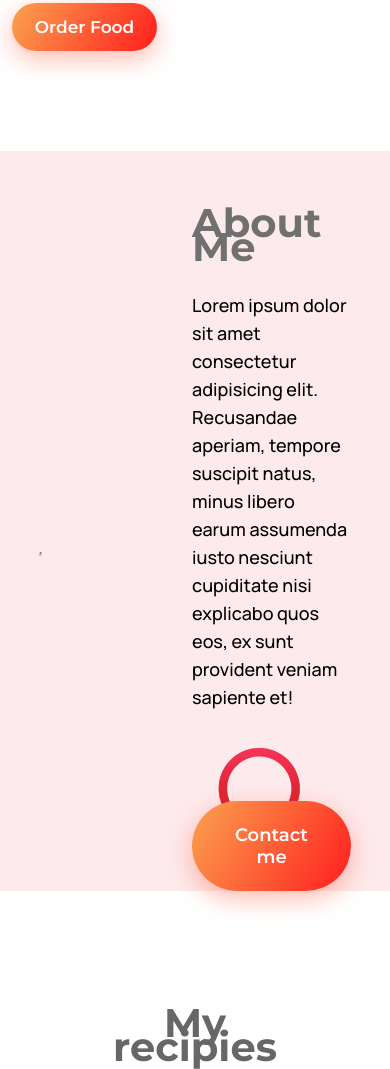
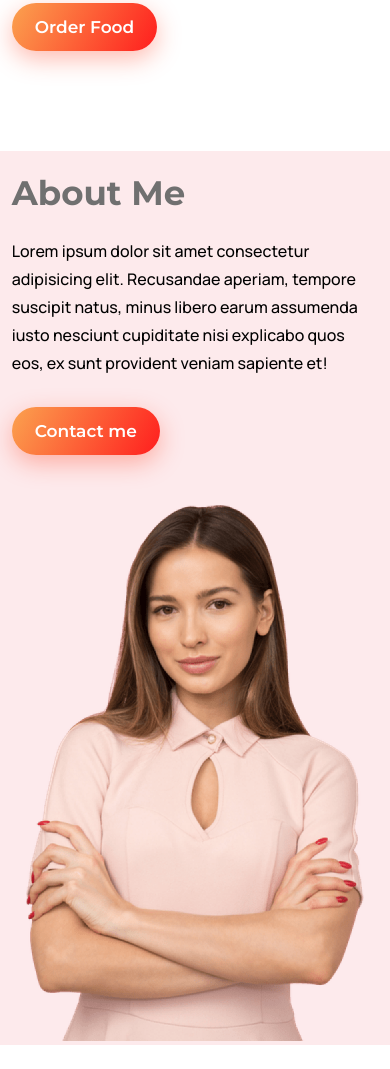
Before and after one commit to bayjid-alom/eat-fresh, a plain HTML site: page index.html in a window 390 px wide. Shown: the part 628-1697 px from the top of the page. Drawn offline with Linux system fonts and the light colour scheme.

Commit message:
Improve mobile responsiveness for About Me section

```diff
--- a/styles/res_mobile.css
+++ b/styles/res_mobile.css
@@ -35,7 +35,7 @@
         -webkit-text-fill-color: transparent;
     }
 
-    #banner-container button {
+    .primary-btn {
         background: linear-gradient(120deg, #FBA24F, #FF1E1E);
         padding: 14px 23px;
         border-radius: 50px;
@@ -48,7 +48,7 @@
     }
 
 
-    #banner-container button:hover {
+    .primary-btn:hover {
         transform: translateY(-6px);
     }
 
@@ -76,4 +76,56 @@
         right: 0;
         margin-right: 20px;
     }
+
+
+
+    /* About me Section */
+
+
+    main .about-section {
+        padding: 30px 0 0 0;
+        background-image: url("../images/shapes/bg.jpg");
+        background-size: cover;
+        background-position: center;
+        background-repeat: no-repeat;
+        margin-bottom: 70px;
+    }
+
+
+    .about-section .about-container {
+        margin: 0 auto;
+        max-width: 94%;
+        display: flex;
+        flex-direction: column-reverse;
+        justify-content: space-between;
+        gap: 50px;
+        align-items: center;
+    }
+
+    .about-section .about-image {
+        max-width: 338px;
+        vertical-align: middle;
+    }
+
+    .about-section .about-image img {
+        width: 100%;
+    }
+
+    .about-content h2 {
+        font-size: 34px;
+        font-weight: 700;
+        line-height: 24px;
+        color: #707070;
+        margin-bottom: 32px;
+    }
+
+    .about-content p {
+        font-family: "Manrope", sans-serif;
+        font-size: 16px;
+        font-weight: 500;
+        line-height: 28px;
+        margin-bottom: 30px;
+    }
+
+
 }
```
